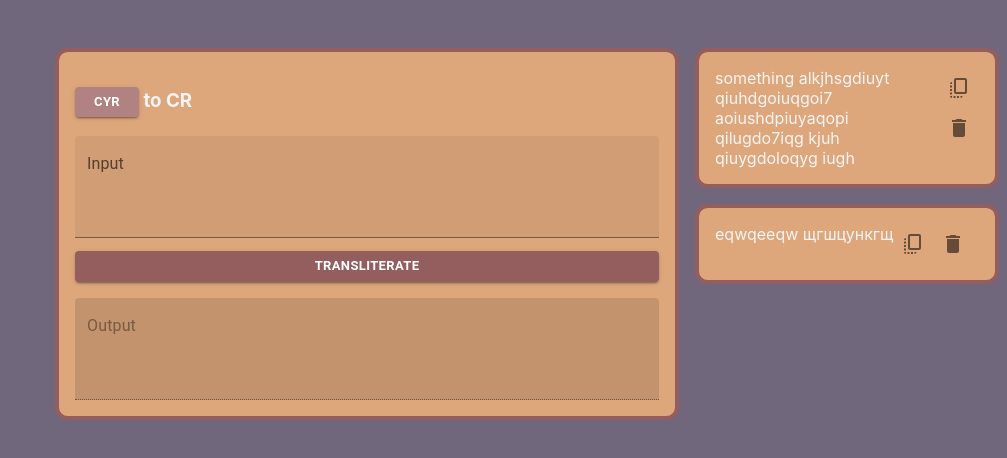
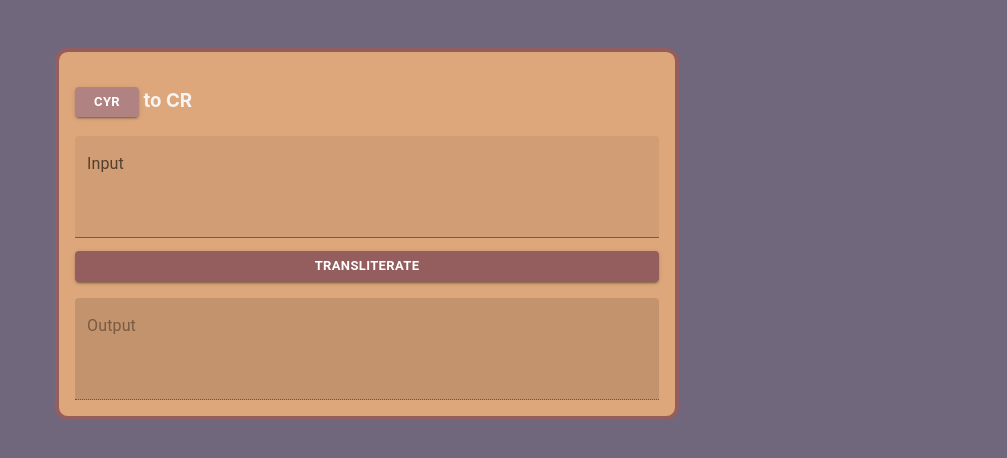
Before and after one commit to OnionKnight621/cringesliterator-webapp, a React (Vite) app: page / in a window 1280 px wide. Shown: the top 458 px of the page, without its empty margins (273-1280 px from the left). Built offline with nearby package versions, Linux system fonts and the light colour scheme.

Commit message:
feat: local storage

```diff
--- a/src/App.tsx
+++ b/src/App.tsx
@@ -1,4 +1,4 @@
-import { useState, ChangeEvent } from "react";
+import { useState, ChangeEvent, useEffect } from "react";
 import transliterate from "cringesliterator";
 import {
   Button,
@@ -15,6 +15,12 @@ import Header from "./components/header";
 import { LANGUAGES } from "./constants";
 import { theme } from "./utils/theme";
 import { languageType } from "./utils/langIdentifyer";
+import { deleteItem, getAllItems, storeItem } from "./utils/localStorage";
+
+export type memory = {
+  id: string;
+  text: string;
+};
 
 const boxStyles = {
   backgroundColor: "#DDA77B",
@@ -27,13 +33,11 @@ const App = () => {
   const [language, setLanguage] = useState(LANGUAGES.CYR);
   const [inputData, setInputData] = useState("");
   const [outputData, setOutputData] = useState("");
-  const [memories, setMemories] = useState([
-    {
-      id: "1",
-      text: "something alkjhsgdiuyt qiuhdgoiuqgoi7 aoiushdpiuyaqopi qilugdo7iqg kjuh qiuygdoloqyg iugh",
-    },
-    { id: "2", text: "eqwqeeqw щгшцункгщ" },
-  ]);
+  const [memories, setMemories] = useState<[] | memory[]>([]);
+
+  useEffect(() => {
+    setMemories(getAllItems());
+  }, []);
 
   const handleActionClick = () => {
     let processedData: string;
@@ -69,14 +73,14 @@ const App = () => {
   };
 
   const saveMemory = (text: string) => {
-    setMemories((items) => [
-      ...items,
-      { id: new Date().getTime().toString(), text },
-    ]);
+    const id = new Date().getTime().toString();
+    setMemories((items) => [...items, { id, text }]);
+    storeItem({ id, text });
   };
 
   const removeMemory = (id: string) => {
     setMemories((items) => items.filter((item) => item.id !== id));
+    deleteItem(id);
   };
 
   const handleAddButton = () => {
@@ -152,7 +156,7 @@ const App = () => {
         <Grid item xs={9} sm={9} md={3}>
           {memories.map((item) => (
             <Box key={item.id} sx={{ ...boxStyles, marginBottom: "1rem" }}>
-              <div style={{ display: 'flex'}}>
+              <div style={{ display: "flex" }}>
                 {item.text}
                 <div>
                   <IconButton onClick={() => saveToClipboard(item.text)}>
--- /dev/null
+++ b/src/utils/localStorage.ts
@@ -0,0 +1,20 @@
+import { memory } from "../App";
+
+export const storeItem = (item: memory) => {
+  localStorage.setItem(item.id, JSON.stringify(item));
+};
+
+export const deleteItem = (itemId: string) => {
+  localStorage.removeItem(itemId);
+};
+
+export const getAllItems = () => {
+  const allItems = [];
+  for (let i = 0; i < localStorage.length; i++) {
+    const key = localStorage.key(i);
+    const item = JSON.parse(localStorage.getItem(key as string) as string);
+    allItems.push(item);
+  }
+
+  return allItems;
+};
```
